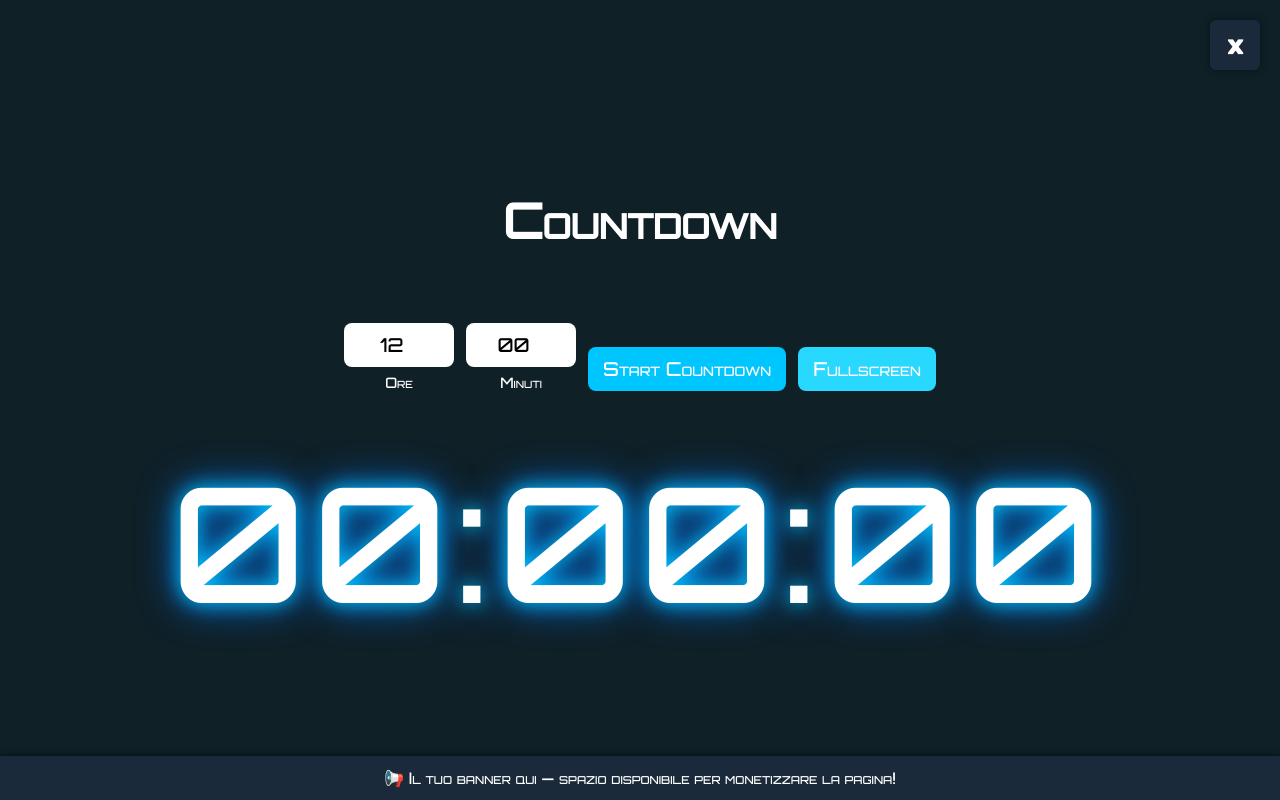
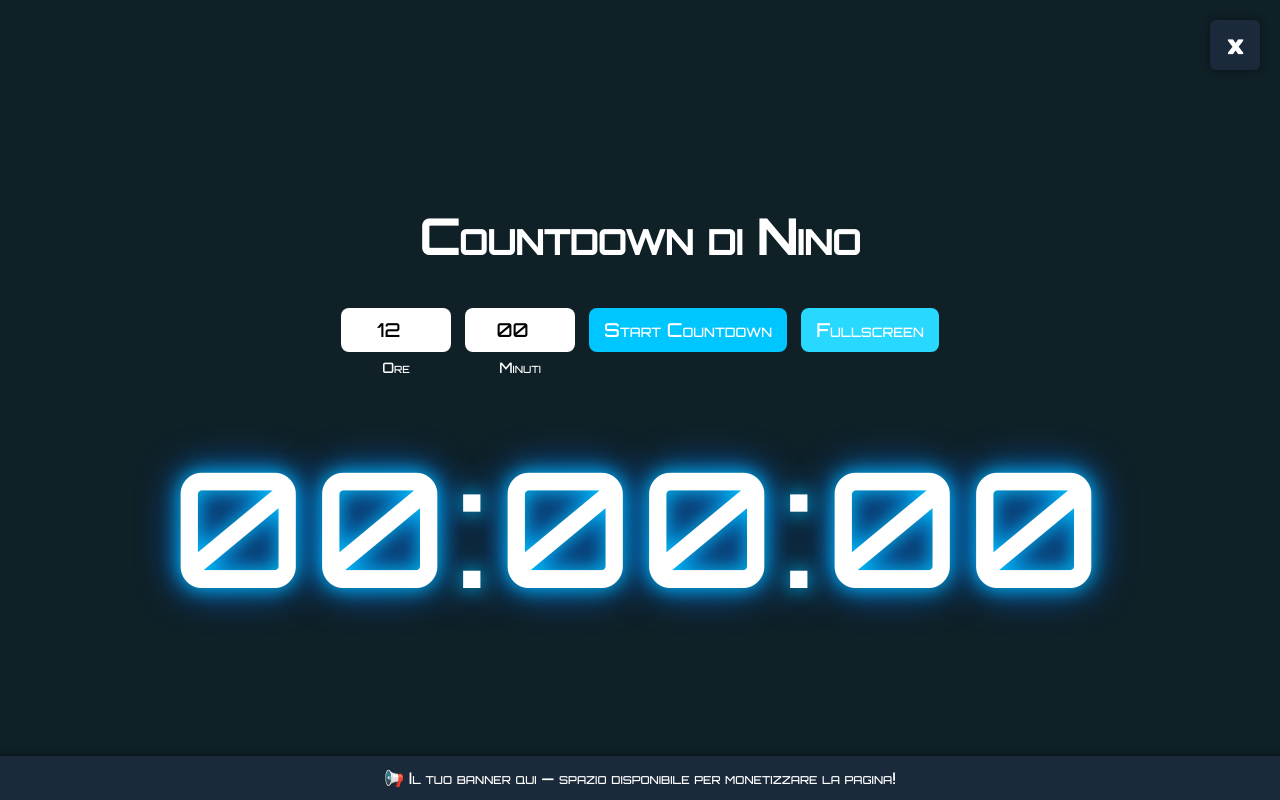
Before and after one commit to Ninolestat/Countdown, a plain HTML site: page index.html in a window 1280 px wide. Drawn offline with Linux system fonts and the light colour scheme.

Commit message:
Add files via upload

```diff
--- a/index.html
+++ b/index.html
@@ -28,19 +28,17 @@
 
     #controls {
       display: flex;
-      gap: 12px;
+      gap: 14px;
       margin-bottom: 20px;
       flex-wrap: wrap;
       justify-content: center;
-      align-items: flex-end;
+      align-items: baseline;
     }
 
-    .input-group, .button-group {
+    .input-group {
       display: flex;
       flex-direction: column;
       align-items: center;
-      justify-content: flex-end;
-      height: 110px;
     }
 
     .input-label {
@@ -62,6 +60,12 @@
 
     input {
       width: 80px;
+    }
+
+    .button-group {
+      display: flex;
+      align-items: center;
+      height: 66px;
     }
 
     button {
@@ -137,7 +141,7 @@
 </head>
 <body>
 
-  <h1 id="page-title">Countdown</h1>
+  <h1 id="page-title">Countdown di Nino</h1>
 
   <div id="controls">
     <div class="input-group">
```
